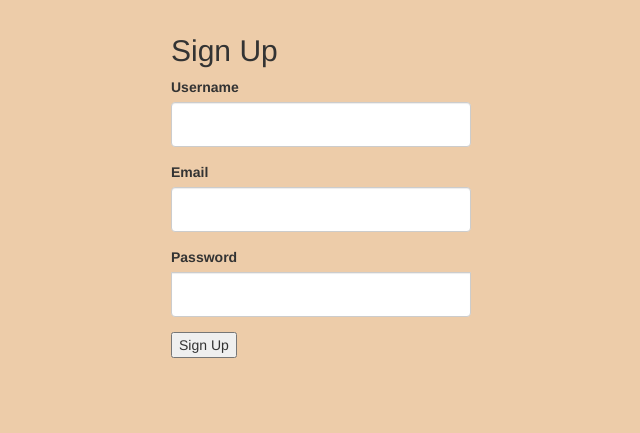
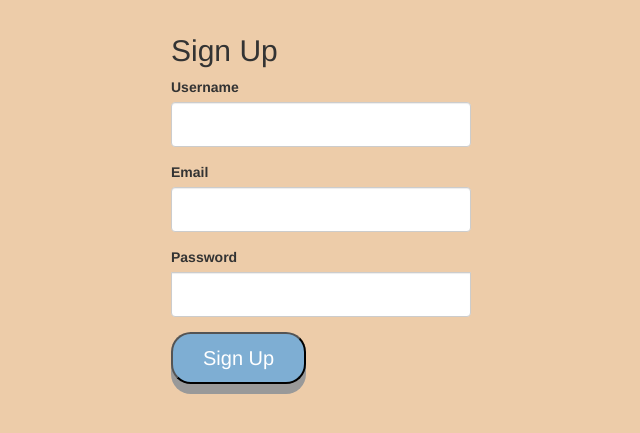
Before and after one commit to danieltran67/All-In-One-Agenda, a Flask app: page /signup in a window 1280 px wide. Shown: the part 51-484 px from the top of the page, without its empty margins (319-959 px from the left). Run offline with Flask 2, Linux system fonts and the light colour scheme; some libraries are stand-ins or nearby versions.

Commit message:
Update signup.html

```diff
--- a/templates/signup.html
+++ b/templates/signup.html
@@ -26,7 +26,7 @@ Sign Up
           <ul class="nav navbar-nav navbar-font">
             <li><a href="{{ url_for('index') }}">Home</a></li>
             <li><a href="{{ url_for('login') }}">Login</a></li>
-            <li class="active"><a href="#">Sign Up</a></li>
+            <li class="active"><a href="">Sign Up</a></li>
           </ul>
         </div>
       </div>
@@ -40,7 +40,7 @@ Sign Up
         {{ wtf.form_field(form.username) }}
         {{ wtf.form_field(form.email) }}
         {{ wtf.form_field(form.password) }}
-    <button class="button" type="submit">Sign Up</button>
+    <button class="buttonPress" type="submit">Sign Up</button>
   </form>
 
 </div>
```
